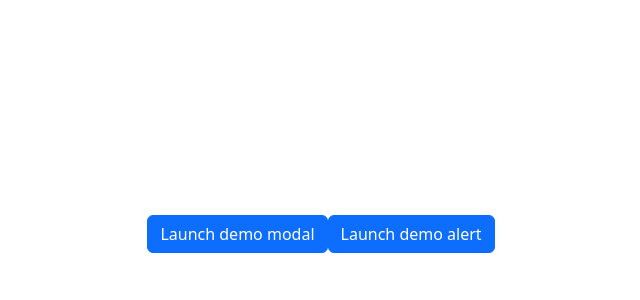
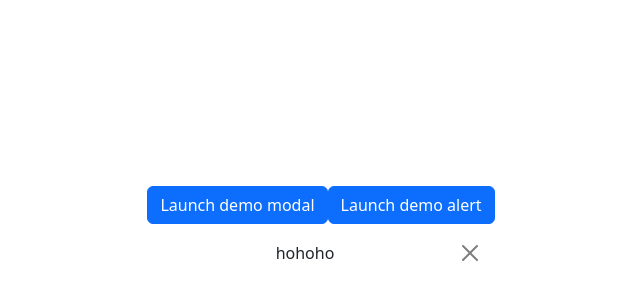
Before and after one commit to miloradowicz/js26-homework-58, a React (Vite) app: page / in a window 1280 px wide. Shown: the part 166-466 px from the top of the page, without its empty margins (319-959 px from the left). Built offline with nearby package versions, Linux system fonts and the light colour scheme.

Commit message:
alerts rethought

```diff
--- a/src/components/Alert/Alert.tsx
+++ b/src/components/Alert/Alert.tsx
@@ -2,21 +2,19 @@ import { AlertType } from '../../types.d';
 import { PropsWithChildren, FC, MouseEventHandler } from 'react';
 
 interface AlertProps extends PropsWithChildren {
-  show: boolean;
   type: AlertType;
   clickDismissable?: boolean;
   onDismiss: MouseEventHandler;
 }
 
-const Alert: FC<AlertProps> = ({ show, type, clickDismissable, onDismiss, children }) => {
-  const classList = ['alert', `alert-${type}`, 'alert-dismissible', 'fade'];
-
-  if (show) {
-    classList.push('show');
-  }
-
+const Alert: FC<AlertProps> = ({ type, clickDismissable, onDismiss, children }) => {
   return (
-    <div className={classList.join(' ')} role='alert' style={{ display: show ? 'block' : 'none' }} onClick={clickDismissable ? onDismiss : () => {}}>
+    <div
+      className={`alert alert-${type} alert-dismissible fade show mb-0`}
+      role='alert'
+      style={{ display: 'block' }}
+      onClick={clickDismissable ? onDismiss : undefined}
+    >
       {children}
       {!clickDismissable ? <button type='button' className='btn-close' data-bs-dismiss='alert' aria-label='Close' onClick={onDismiss} /> : null}
     </div>
```
Also changed, not shown: src/types.d.ts (+9 -1 lines).
